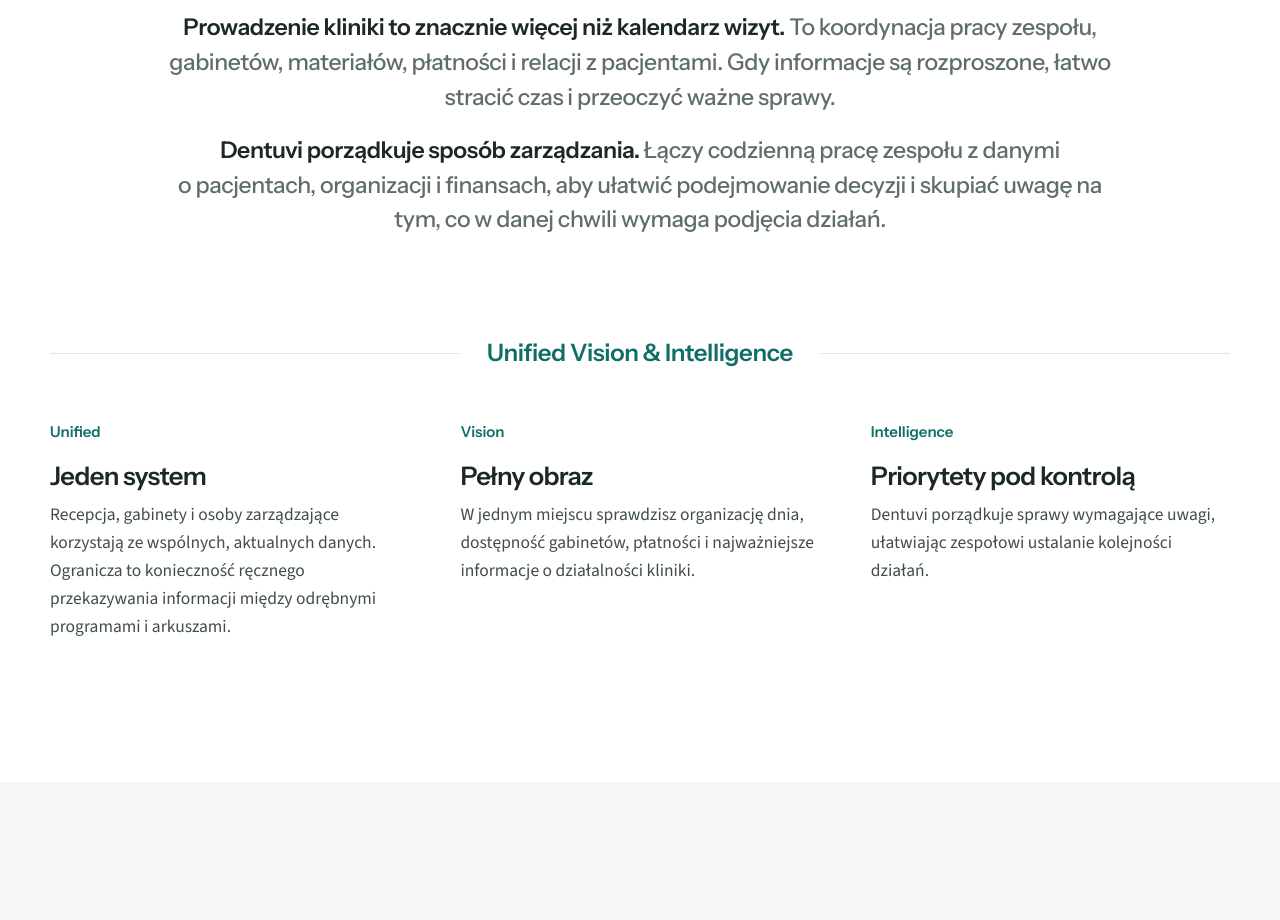
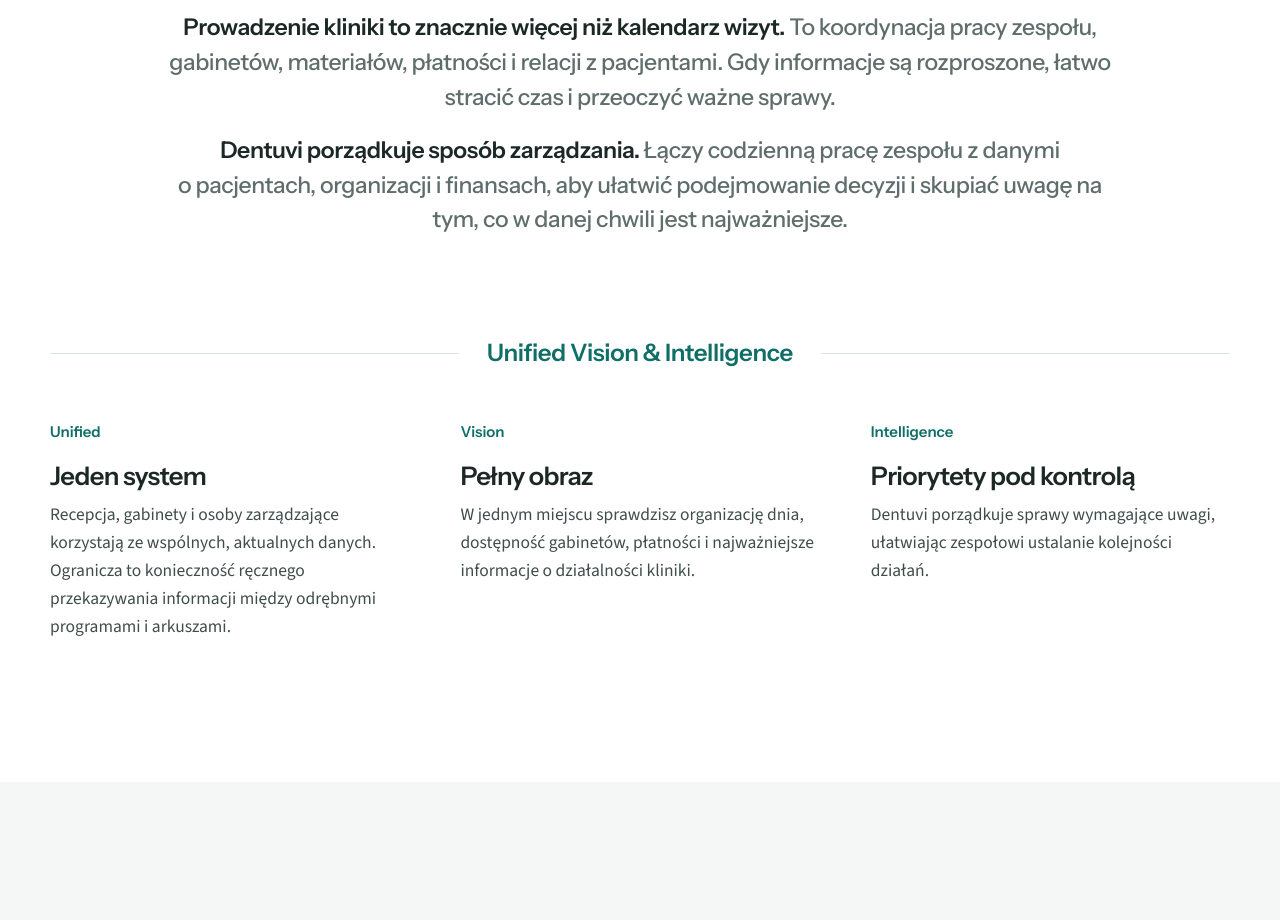
Before and after one commit to bitsbusko-cmd/dentuvi-www, a website: page public/index.html in a window 1280 px wide. Shown: the part 1820-2740 px from the top of the page. Drawn offline with Linux system fonts and the light colour scheme.

Commit message:
Sekcja „Zarządzanie kliniką”: „…co w danej chwili jest najważniejsze.”
Co-Authored-By: Claude Opus 5.5 <noreply@anthropic.com>
Claude-Session: https://claude.ai/code/session_013ULRzyk52FW8RG4ig33BLA

```diff
--- a/public/index.html
+++ b/public/index.html
@@ -219,7 +219,7 @@
     <p class="lbl rv">Zarządzanie kliniką</p>
     <h2 class="h2 rv" id="h-mani">Uporządkowane procesy.<br> Dokładniejsza kontrola.</h2>
     <p class="big rv"><b>Prowadzenie kliniki to znacznie więcej niż kalendarz wizyt.</b> To koordynacja pracy zespołu, gabinetów, materiałów, płatności i relacji z pacjentami. Gdy informacje są rozproszone, łatwo stracić czas i przeoczyć ważne sprawy.</p>
-    <p class="big rv"><b>Dentuvi porządkuje sposób zarządzania.</b> Łączy codzienną pracę zespołu z danymi o pacjentach, organizacji i finansach, aby ułatwić podejmowanie decyzji i skupiać uwagę na tym, co w danej chwili wymaga podjęcia działań.</p>
+    <p class="big rv"><b>Dentuvi porządkuje sposób zarządzania.</b> Łączy codzienną pracę zespołu z danymi o pacjentach, organizacji i finansach, aby ułatwić podejmowanie decyzji i skupiać uwagę na tym, co w danej chwili jest najważniejsze.</p>
     <p class="uvi-title rv" lang="en">Unified Vision &amp; Intelligence</p>
     <div class="uvi rv">
       <div><span class="k" lang="en">Unified</span><h3>Jeden system</h3><p>Recepcja, gabinety i osoby zarządzające korzystają ze wspólnych, aktualnych danych. Ogranicza to konieczność ręcznego przekazywania informacji między odrębnymi programami i arkuszami.</p></div>
```
Also changed, not shown: src/index.html (+1 -1 lines).
